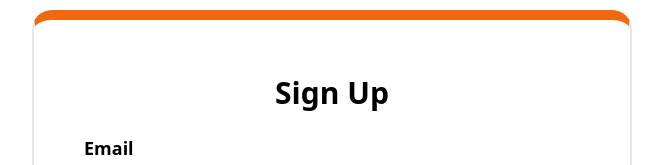
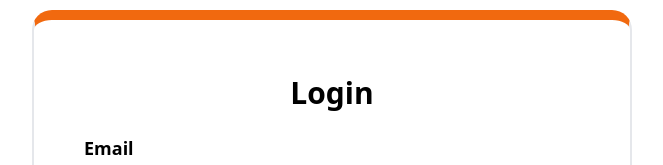
Before and after one commit to HmSani6699/PERN-Stack, a React (Vite) app in the folder Todo-app/todo-Frontend/: page / in a window 1280 px wide. Shown: the part 140-305 px from the top of the page, without its empty margins (308-971 px from the left). Built offline with nearby package versions, Linux system fonts and the light colour scheme.

Commit message:
update login title

```diff
--- a/Todo-app/todo-Frontend/src/Login/Login.jsx
+++ b/Todo-app/todo-Frontend/src/Login/Login.jsx
@@ -36,9 +36,7 @@ const Login = () => {
   return (
     <div className="h-[100vh]  flex items-center justify-center">
       <div className="lg:w-[600px] border-2 border-t-[10px]   border-t-[#f1690f] p-[50px] rounded-[20px]">
-        <h2 className="text-[30px] font-[700] mb-[20px] text-center">
-          Sign Up
-        </h2>
+        <h2 className="text-[30px] font-[700] mb-[20px] text-center">Login</h2>
         <div className="mt-[15px]">
           <InputField
             title="Email"
```
